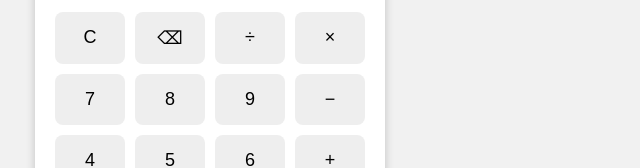
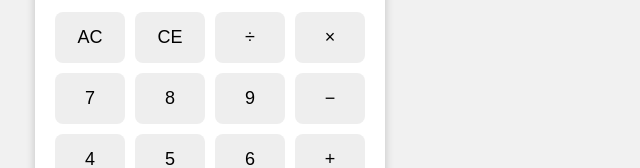
Before and after one commit to student-tinny/MINI-CALCULATOR, a website: page public/index.html in a window 1280 px wide. Shown: the part 203-371 px from the top of the page, 305-945 px from the left. Drawn offline with Linux system fonts and the light colour scheme.

Commit message:
Rename calculator buttons for clarity
Change to the button

```diff
--- a/public/index.html
+++ b/public/index.html
@@ -10,8 +10,8 @@
     <h2>Mini Calculator</h2>
     <input type="text" id="display" readonly>
     <div class="buttons">
-      <button onclick="clearDisplay()">C</button>
-      <button onclick="backspace()">⌫</button>
+      <button onclick="clearDisplay()">AC</button>
+      <button onclick="backspace()">CE</button>
       <button onclick="appendOperator('/')">÷</button>
       <button onclick="appendOperator('*')">×</button>
 
```
